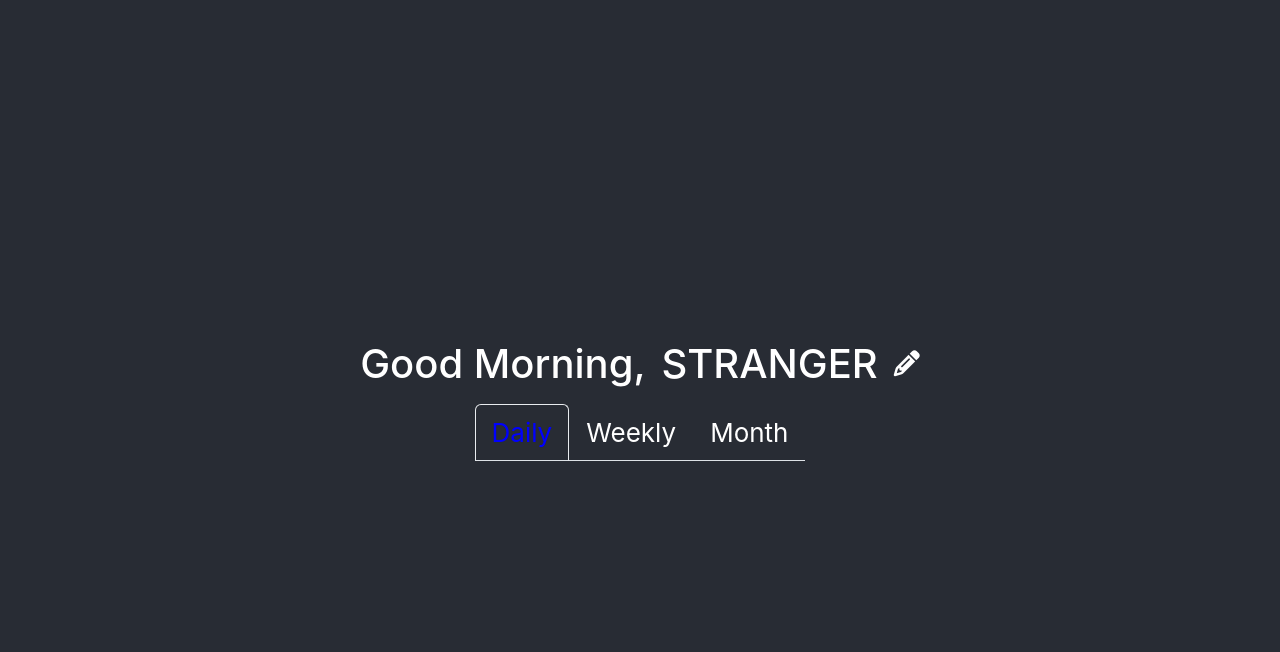
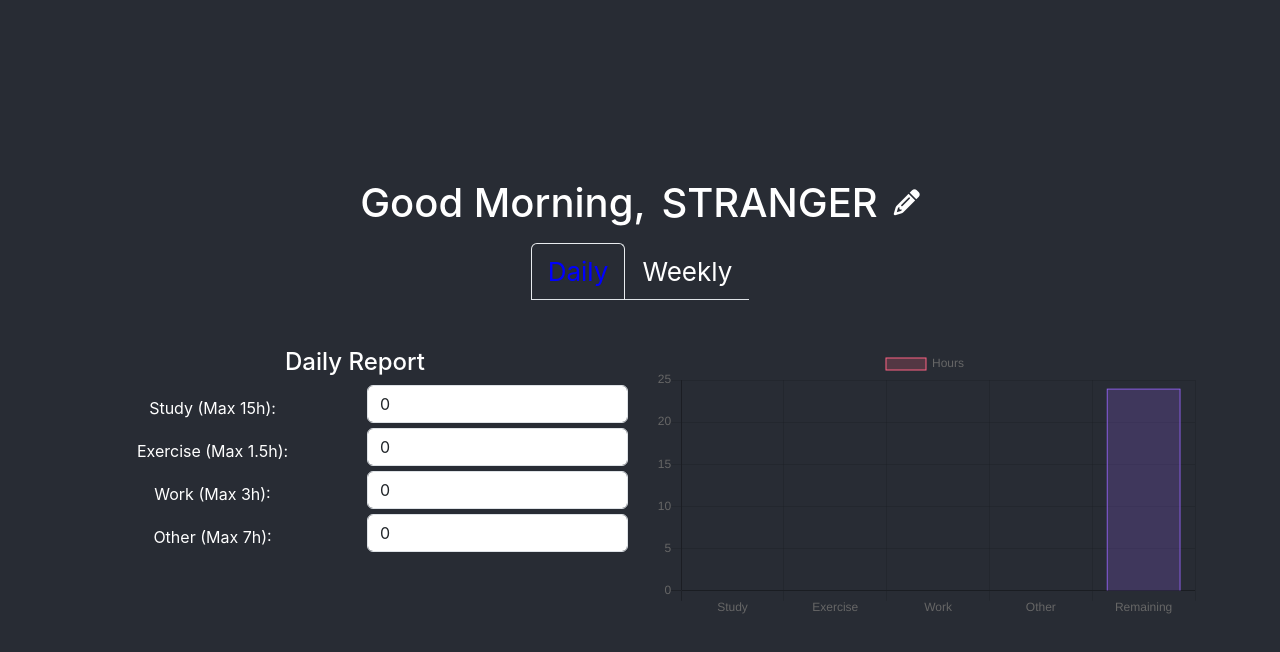
Before and after one commit to Dvip47/timeCalculater, a React (Create React App) app: page / in a window 1280 px wide. Both pictures are taken after a click on the button "Daily". Shown: the top 652 px of the page. Built offline with nearby package versions, Linux system fonts and the light colour scheme.

Commit message:
daily component add

```diff
--- a/src/App.css
+++ b/src/App.css
@@ -65,3 +65,10 @@
   height: 36px;
   padding: 4px;
 }
+.title {
+  font-size: 24px; /* Set font size for the title */
+}
+
+.label {
+  font-size: 16px; /* Set font size for the labels */
+}
--- a/src/Component/AllTab.jsx
+++ b/src/Component/AllTab.jsx
@@ -3,12 +3,12 @@ import Button from 'react-bootstrap/Button';
 import ButtonGroup from 'react-bootstrap/ButtonGroup';
 import Nav from 'react-bootstrap/Nav';
 import WeeklyHours from './Weekly';
+import DailyReport from './Daily';
 
 function AllTab() {
     const button = [
         { 'name': 'Daily', 'code': 'daily' },
         { 'name': 'Weekly', 'code': 'weekly' },
-        { 'name': 'Month', 'code': 'month' },
     ]
     const [selectedButton, setSelectedButton] = useState('weekly');
     const handleChange = (code) => {
@@ -30,6 +30,9 @@ function AllTab() {
             {selectedButton == 'weekly' &&
                 <WeeklyHours />
             }
+            {selectedButton == 'daily' &&
+                <DailyReport />
+            }
         </>
     )
 }
--- /dev/null
+++ b/src/Component/Daily.jsx
@@ -0,0 +1,131 @@
+import React, { useState, useEffect } from 'react';
+import Form from 'react-bootstrap/Form';
+import Container from 'react-bootstrap/Container';
+import Row from 'react-bootstrap/Row';
+import Col from 'react-bootstrap/Col';
+import Chart from 'chart.js';
+
+const DailyReport = () => {
+    const [studyHours, setStudyHours] = useState(() => parseInt(localStorage.getItem('studyHours')) || 0);
+    const [exerciseHours, setExerciseHours] = useState(() => parseFloat(localStorage.getItem('exerciseHours')) || 0);
+    const [workHours, setWorkHours] = useState(() => parseInt(localStorage.getItem('workHours')) || 0);
+    const [otherHours, setOtherHours] = useState(() => parseInt(localStorage.getItem('otherHours')) || 0);
+    const [chartData, setChartData] = useState(null);
+
+    useEffect(() => {
+        const totalHoursInDay = 24;
+        const remainingHours = totalHoursInDay - (studyHours + exerciseHours + workHours + otherHours);
+
+        const data = {
+            labels: ['Study', 'Exercise', 'Work', 'Other', 'Remaining'],
+            datasets: [{
+                label: 'Hours',
+                data: [studyHours, exerciseHours, workHours, otherHours, remainingHours],
+                backgroundColor: [
+                    'rgba(255, 99, 132, 0.2)',
+                    'rgba(54, 162, 235, 0.2)',
+                    'rgba(255, 206, 86, 0.2)',
+                    'rgba(75, 192, 192, 0.2)',
+                    'rgba(153, 102, 255, 0.2)',
+                ],
+                borderColor: [
+                    'rgba(255, 99, 132, 1)',
+                    'rgba(54, 162, 235, 1)',
+                    'rgba(255, 206, 86, 1)',
+                    'rgba(75, 192, 192, 1)',
+                    'rgba(153, 102, 255, 1)',
+                ],
+                borderWidth: 1,
+            }],
+        };
+
+        setChartData(data);
+
+        // Update localStorage
+        localStorage.setItem('studyHours', studyHours);
+        localStorage.setItem('exerciseHours', exerciseHours);
+        localStorage.setItem('workHours', workHours);
+        localStorage.setItem('otherHours', otherHours);
+    }, [studyHours, exerciseHours, workHours, otherHours]);
+
+    useEffect(() => {
+        const ctx = document.getElementById('chart');
+        if (ctx && chartData) {
+            new Chart(ctx, {
+                type: 'bar',
+                data: chartData,
+                options: {
+                    scales: {
+                        yAxes: [{
+                            ticks: {
+                                beginAtZero: true,
+                            },
+                        }],
+                    },
+                },
+            });
+        }
+    }, [chartData]);
+
+    const handleInputChange = (e, setter, maxHours) => {
+        const hours = parseFloat(e.target.value);
+        if (!isNaN(hours) && hours >= 0 && hours <= maxHours) {
+            setter(hours);
+        }
+    };
+
+    return (
+        <Container className="mt-5">
+            <Row>
+                <Col>
+                    <h2 className="title">Daily Report</h2> {/* Apply custom class for title */}
+                    <Form.Group>
+                        <Row>
+                            <Col>
+                                <Form.Label className="label">Study (Max 15h):</Form.Label> {/* Apply custom class for label */}
+                            </Col>
+                            <Col>
+                                <Form.Control type="number" value={studyHours} onChange={(e) => handleInputChange(e, setStudyHours, 15)} min="0" max="15" />
+                            </Col>
+                        </Row>
+                    </Form.Group>
+                    <Form.Group>
+                        <Row>
+                            <Col>
+                                <Form.Label className="label">Exercise (Max 1.5h):</Form.Label> {/* Apply custom class for label */}
+                            </Col>
+                            <Col>
+                                <Form.Control type="number" value={exerciseHours} onChange={(e) => handleInputChange(e, setExerciseHours, 1.5)} step="0.5" min="0" max="1.5" />
+                            </Col>
+                        </Row>
+                    </Form.Group>
+                    <Form.Group>
+                        <Row>
+                            <Col>
+                                <Form.Label className="label">Work (Max 3h):</Form.Label> {/* Apply custom class for label */}
+                            </Col>
+                            <Col>
+                                <Form.Control type="number" value={workHours} onChange={(e) => handleInputChange(e, setWorkHours, 3)} min="0" max="3" />
+                            </Col>
+                        </Row>
+                    </Form.Group>
+                    <Form.Group>
+                        <Row>
+                            <Col>
+                                <Form.Label className="label">Other (Max 7h):</Form.Label> {/* Apply custom class for label */}
+                            </Col>
+                            <Col>
+                                <Form.Control type="number" value={otherHours} onChange={(e) => handleInputChange(e, setOtherHours, 7)} min="0" max="7" />
+                            </Col>
+                        </Row>
+                    </Form.Group>
+                </Col>
+                <Col>
+                    <canvas id="chart" />
+                </Col>
+            </Row>
+        </Container>
+    );
+};
+
+export default DailyReport;
--- a/src/Component/Weekly.jsx
+++ b/src/Component/Weekly.jsx
@@ -6,17 +6,17 @@ import Col from 'react-bootstrap/Col';
 import Chart from 'chart.js';
 
 const WeeklyHours = () => {
-    const [sleepHours, setSleepHours] = useState();
-    const [officeHours, setOfficeHours] = useState();
-    const [isOfficeChecked, setIsOfficeChecked] = useState(true);
+    const [sleepHours, setSleepHours] = useState(() => parseInt(localStorage.getItem('sleepHours')) || 5);
+    const [officeHours, setOfficeHours] = useState(() => parseInt(localStorage.getItem('officeHours')) || 0);
+    const [isOfficeChecked, setIsOfficeChecked] = useState(() => localStorage.getItem('isOfficeChecked') === 'true');
     const [isToggleOpen, setIsToggleOpen] = useState(false);
-    const [miscellaneousHours, setMiscellaneousHours] = useState(2);
+    const [miscellaneousHours, setMiscellaneousHours] = useState(() => parseInt(localStorage.getItem('miscellaneousHours')) || 2);
     const [chartData, setChartData] = useState(null);
-    let remainingHours = 0;
+
     useEffect(() => {
         const totalHoursInWeek = 168;
-        const totalSleepHours = sleepHours?7 * sleepHours:0;
-        remainingHours = totalHoursInWeek - totalSleepHours;
+        const totalSleepHours = 7 * sleepHours;
+        const remainingHours = totalHoursInWeek - totalSleepHours;
 
         let officeHoursInWeek = 0;
         if (isOfficeChecked) {
@@ -49,6 +49,12 @@ const WeeklyHours = () => {
         };
 
         setChartData(data);
+
+        // Update localStorage
+        localStorage.setItem('sleepHours', sleepHours);
+        localStorage.setItem('officeHours', officeHours);
+        localStorage.setItem('isOfficeChecked', isOfficeChecked);
+        localStorage.setItem('miscellaneousHours', miscellaneousHours);
     }, [sleepHours, officeHours, isOfficeChecked, miscellaneousHours]);
 
     useEffect(() => {
@@ -151,7 +157,7 @@ const WeeklyHours = () => {
                             )}
                         </Col>
                     </Row>
-                </Col>
+                    </Col>
                 <Col>
                     <canvas id="chart" />
                 </Col>
```
